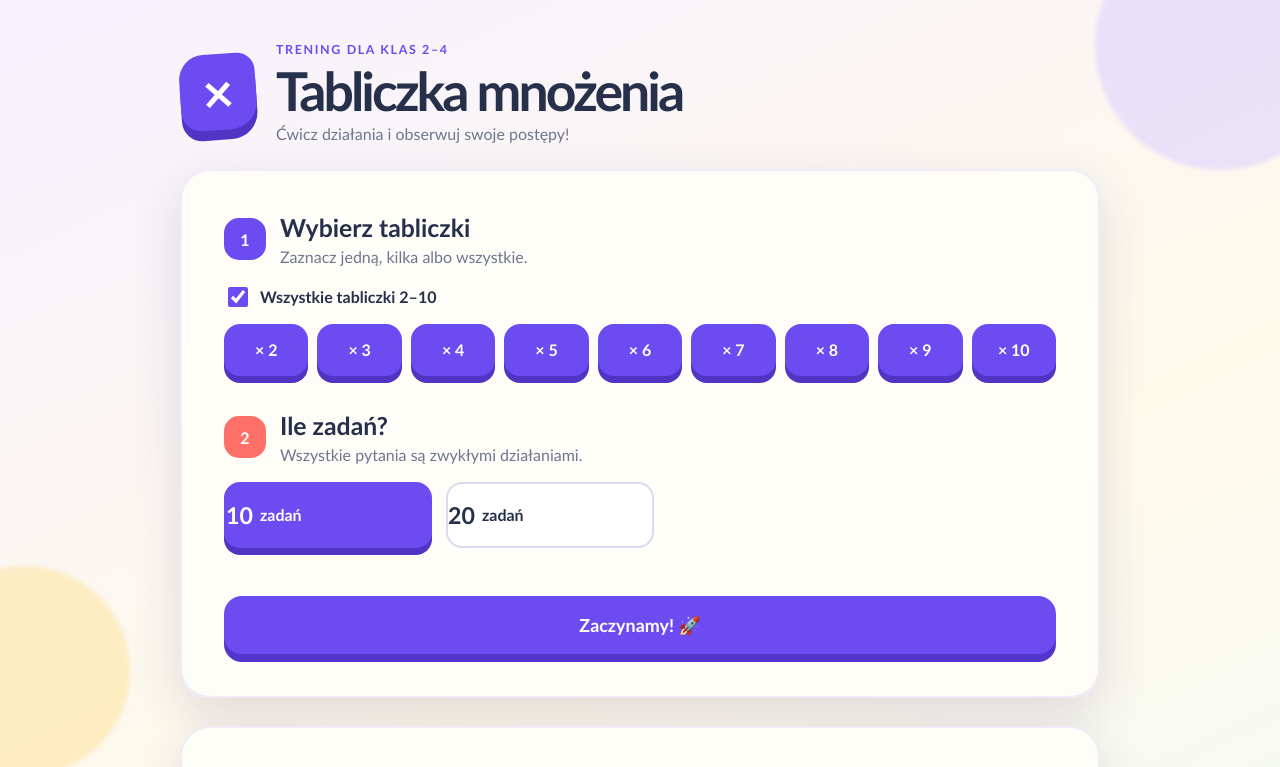
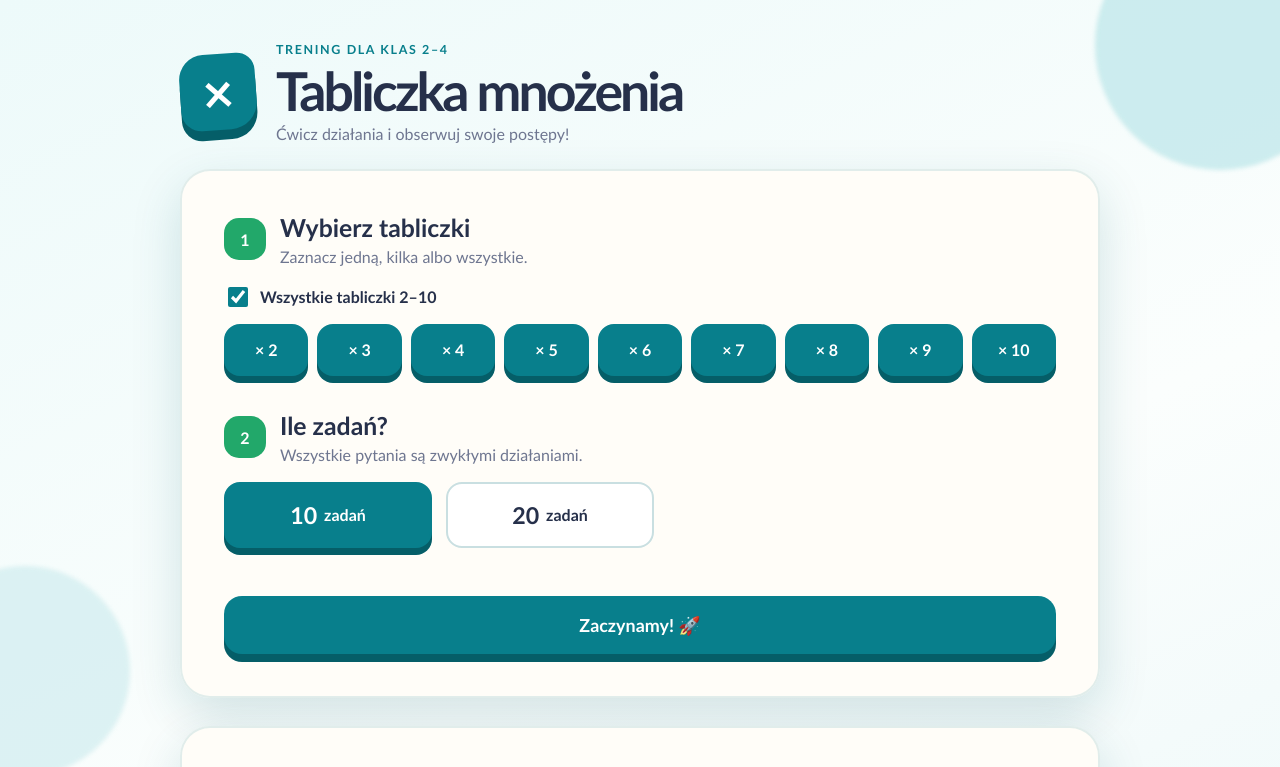
Before and after one commit to andromeda-benek/tabliczka-mnozenia, a website: page index.html in a window 1280 px wide. Shown: the top 767 px of the page. Drawn offline with Linux system fonts and the light colour scheme.

Commit message:
style: apply teal interface palette

```diff
--- a/app.js
+++ b/app.js
@@ -237,8 +237,8 @@
         ctx.beginPath(); ctx.arc(x(index), yFn(value), 3.5, 0, Math.PI * 2); ctx.fill();
       });
     };
-    drawSeries((item) => item.accuracyPercent, '#6c4cf1', yPercent);
-    drawSeries(historyAverageSeconds, '#18a9d6', ySeconds);
+    drawSeries((item) => item.accuracyPercent, '#087f8c', yPercent);
+    drawSeries(historyAverageSeconds, '#0f6f85', ySeconds);
 
     const labels = Math.min(6, data.length);
     ctx.fillStyle = '#777e94'; ctx.textAlign = 'center'; ctx.font = '11px Trebuchet MS, sans-serif';
--- a/styles.css
+++ b/styles.css
@@ -2,17 +2,17 @@
   --ink: #26304a;
   --muted: #6e7690;
   --paper: #fffdf8;
-  --purple: #6c4cf1;
-  --purple-dark: #5135cd;
-  --purple-soft: #eee9ff;
-  --blue: #18a9d6;
-  --blue-soft: #dcf7ff;
-  --coral: #ff7168;
-  --coral-soft: #ffe7e3;
-  --yellow: #ffc94c;
+  --purple: #087f8c;
+  --purple-dark: #055e68;
+  --purple-soft: #d9f2f2;
+  --blue: #0f6f85;
+  --blue-soft: #dceff3;
+  --coral: #087f8c;
+  --coral-soft: #d9f2f2;
+  --yellow: #087f8c;
   --green: #22a86a;
   --red: #d84255;
-  --shadow: 0 18px 50px rgba(55, 45, 105, .14);
+  --shadow: 0 18px 50px rgba(5, 94, 104, .16);
 }
 
 * { box-sizing: border-box; }
@@ -21,7 +21,7 @@ body {
   margin: 0;
   min-height: 100vh;
   color: var(--ink);
-  background: linear-gradient(155deg, #f6f2ff 0%, #fff9ea 47%, #eafaff 100%);
+  background: linear-gradient(155deg, #edfafa 0%, #fbfefd 47%, #e6f5f7 100%);
   font-family: "Trebuchet MS", "Arial Rounded MT Bold", system-ui, sans-serif;
   overflow-x: hidden;
 }
@@ -30,8 +30,8 @@ button { cursor: pointer; }
 [hidden] { display: none !important; }
 
 .shape { position: fixed; border-radius: 999px; filter: blur(2px); z-index: -1; opacity: .55; }
-.shape-one { width: 250px; height: 250px; background: #d9cfff; top: -80px; right: -65px; }
-.shape-two { width: 210px; height: 210px; background: #ffe39d; bottom: 3%; left: -80px; }
+.shape-one { width: 250px; height: 250px; background: #a9dfe3; top: -80px; right: -65px; }
+.shape-two { width: 210px; height: 210px; background: #c5e8eb; bottom: 3%; left: -80px; }
 
 .hero {
   width: min(920px, calc(100% - 32px));
@@ -48,7 +48,7 @@ button { cursor: pointer; }
   border-radius: 25px 18px 27px 20px;
   color: white;
   background: var(--purple);
-  box-shadow: 0 10px 0 #4f35c4;
+  box-shadow: 0 10px 0 var(--purple-dark);
   font-size: 3.4rem;
   font-weight: 900;
   transform: rotate(-4deg);
@@ -61,7 +61,7 @@ h2 { margin-bottom: 5px; font-size: 1.55rem; }
 
 main { width: min(920px, calc(100% - 32px)); margin: 0 auto 45px; }
 .card {
-  border: 2px solid rgba(108, 76, 241, .1);
+  border: 2px solid rgba(8, 127, 140, .12);
   border-radius: 30px;
   background: rgba(255, 253, 248, .94);
   box-shadow: var(--shadow);
@@ -70,11 +70,10 @@ main { width: min(920px, calc(100% - 32px)); margin: 0 auto 45px; }
 }
 .section-heading { display: flex; align-items: center; gap: 14px; margin-bottom: 18px; }
 .section-heading.compact { margin-top: 35px; }
-.step-number {
+.step-number, .step-number.coral {
   display: grid; place-items: center; flex: 0 0 42px; height: 42px;
-  color: white; background: var(--purple); border-radius: 15px; font-weight: 900;
+  color: white; background: var(--green); border-radius: 15px; font-weight: 900;
 }
-.step-number.coral { background: var(--coral); }
 
 .all-row { margin-bottom: 14px; }
 .all-option { display: inline-flex; align-items: center; gap: 9px; font-weight: 800; }
@@ -83,16 +82,16 @@ input[type="checkbox"] { accent-color: var(--purple); width: 20px; height: 20px;
 .number-grid label input, .length-options label input { position: absolute; opacity: 0; pointer-events: none; }
 .number-grid span, .length-options span {
   display: grid; place-items: center; min-height: 52px;
-  border: 2px solid #ded9f1; border-radius: 16px; background: white;
+  border: 2px solid #c9dfe1; border-radius: 16px; background: white;
   font-weight: 900; transition: .18s ease;
 }
-.number-grid label:hover span, .length-options label:hover span { transform: translateY(-2px); border-color: #ad9cfb; }
+.number-grid label:hover span, .length-options label:hover span { transform: translateY(-2px); border-color: #55aab2; }
 .number-grid input:checked + span, .length-options input:checked + span {
   color: white; border-color: var(--purple); background: var(--purple);
-  box-shadow: 0 7px 0 #4f35c4;
+  box-shadow: 0 7px 0 var(--purple-dark);
 }
 .length-options { display: grid; grid-template-columns: repeat(2, 1fr); gap: 14px; max-width: 430px; }
-.length-options span { display: flex; gap: 7px; min-height: 66px; }
+.length-options span { display: flex; justify-content: center; align-items: center; gap: 7px; min-height: 66px; }
 .length-options strong { font-size: 1.45rem; }
 
 .primary-button {
@@ -110,13 +109,13 @@ input[type="checkbox"] { accent-color: var(--purple); width: 20px; height: 20px;
 .quiz-topbar, .history-heading { display: flex; align-items: center; justify-content: space-between; gap: 12px; }
 .kind-badge { padding: 8px 13px; color: var(--purple-dark); background: var(--purple-soft); border-radius: 999px; font-size: .82rem; font-weight: 900; }
 #progress-label { color: var(--muted); font-weight: 800; }
-.progress-track { height: 12px; margin: 15px 0 35px; overflow: hidden; border-radius: 99px; background: #e9e5f2; }
+.progress-track { height: 12px; margin: 15px 0 35px; overflow: hidden; border-radius: 99px; background: #dcebed; }
 #progress-bar { width: 10%; height: 100%; border-radius: inherit; background: linear-gradient(90deg, var(--purple), var(--coral)); transition: width .25s; }
 .question-area { min-height: 260px; display: flex; flex-direction: column; justify-content: center; align-items: center; }
 .question-prompt { max-width: 700px; margin-bottom: 28px; font-size: clamp(1.75rem, 6vw, 3.8rem); line-height: 1.18; font-weight: 900; letter-spacing: -.035em; }
 .question-area label { color: var(--muted); font-weight: 800; margin-bottom: 8px; }
 #answer-input {
-  width: min(250px, 100%); height: 68px; border: 3px solid #cfc8e9; border-radius: 19px;
+  width: min(250px, 100%); height: 68px; border: 3px solid #acd2d6; border-radius: 19px;
   background: white; color: var(--ink); text-align: center; font-size: 2rem; font-weight: 900; outline: none;
 }
 #answer-input:focus { border-color: var(--purple); box-shadow: 0 0 0 5px var(--purple-soft); }
@@ -130,9 +129,8 @@ input[type="checkbox"] { accent-color: var(--purple); width: 20px; height: 20px;
 .result-tile { padding: 24px 12px; border-radius: 22px; }
 .result-tile strong { display: block; font-size: clamp(1.8rem, 5vw, 2.75rem); }
 .result-tile span { display: block; margin-top: 4px; font-size: .82rem; font-weight: 800; }
-.result-tile.purple { background: var(--purple-soft); color: var(--purple-dark); }
-.result-tile.blue { background: var(--blue-soft); color: #087b9f; }
-.result-tile.coral { background: var(--coral-soft); color: #c44741; }
+.result-tile.purple, .result-tile.blue { background: var(--purple); color: white; }
+.result-tile.coral { background: var(--blue); color: white; }
 .summary-detail { color: var(--muted); font-weight: 800; }
 .incorrect-review {
   margin-top: 28px;
@@ -158,7 +156,7 @@ input[type="checkbox"] { accent-color: var(--purple); width: 20px; height: 20px;
 .purple-dot { background: var(--purple); }
 .blue-dot { background: var(--blue); }
 .coral-dot { background: var(--coral); }
-.chart-wrap { position: relative; min-height: 340px; border: 2px solid #eeeaf5; border-radius: 21px; background: white; overflow: hidden; }
+.chart-wrap { position: relative; min-height: 340px; border: 2px solid #dcebed; border-radius: 21px; background: white; overflow: hidden; }
 #history-chart { display: block; width: 100%; height: 340px; }
 .empty-state { position: absolute; inset: 0; display: grid; place-items: center; padding: 25px; color: var(--muted); text-align: center; font-weight: 800; }
 .chart-note { margin: 10px 0 0; color: var(--muted); font-size: .78rem; text-align: center; }
```
Also changed, not shown: PROJECT_CONTRACT.md (+9 -2 lines), tests/static.test.js (+17 -0 lines).
